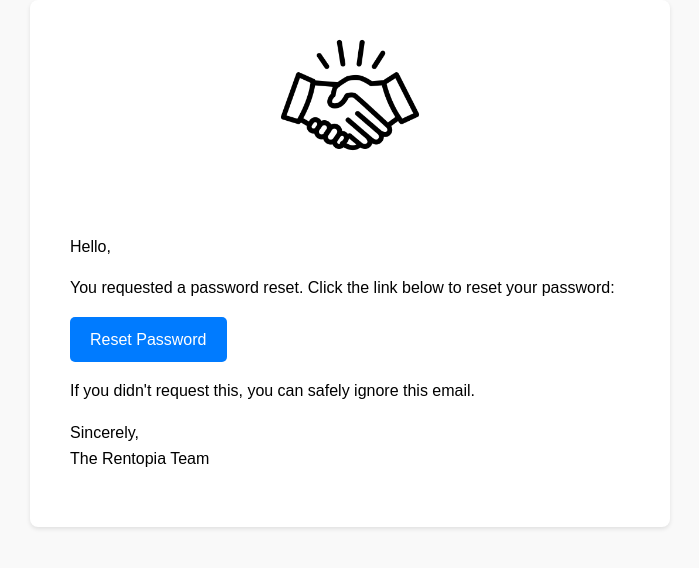
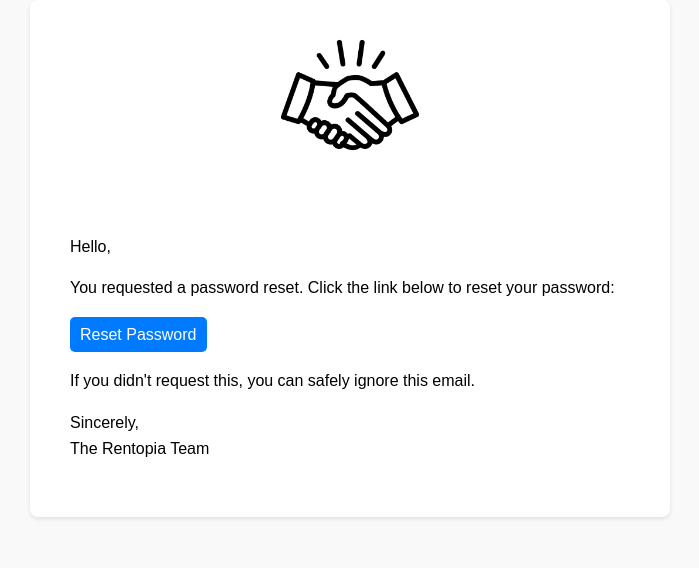
Before and after one commit to Lise-johansen/inf2900-project, a Django app: template app_project/airfinn/templates/password_reset_email.html in a window 1280 px wide. Shown: the top 568 px of the page, without its empty margins (290-989 px from the left). Run offline with Django 5.2, Linux system fonts and the light colour scheme; the template is opened without the code that fills it, so the values that code supplies are empty.

Commit message:
Update padding in password reset email template and fix logo path

```diff
--- a/app_project/airfinn/templates/password_reset_email.html
+++ b/app_project/airfinn/templates/password_reset_email.html
@@ -33,7 +33,7 @@
         }
         .button {
             display: inline-block;
-            padding: 10px 20px;
+            padding: 5px 10px;
             background-color: #007bff;
             color: #fff;
             text-decoration: none;
@@ -44,7 +44,7 @@
 <body>
     <div class="container">
         <div class="logo">
-            <img src="assets/logo.png" alt="Rentopia Logo">
+            <img src="../../vue-app/src/assets/logo.png" alt="Rentopia Logo">
         </div>
         <div class="content">
             <p>Hello,</p>
```
